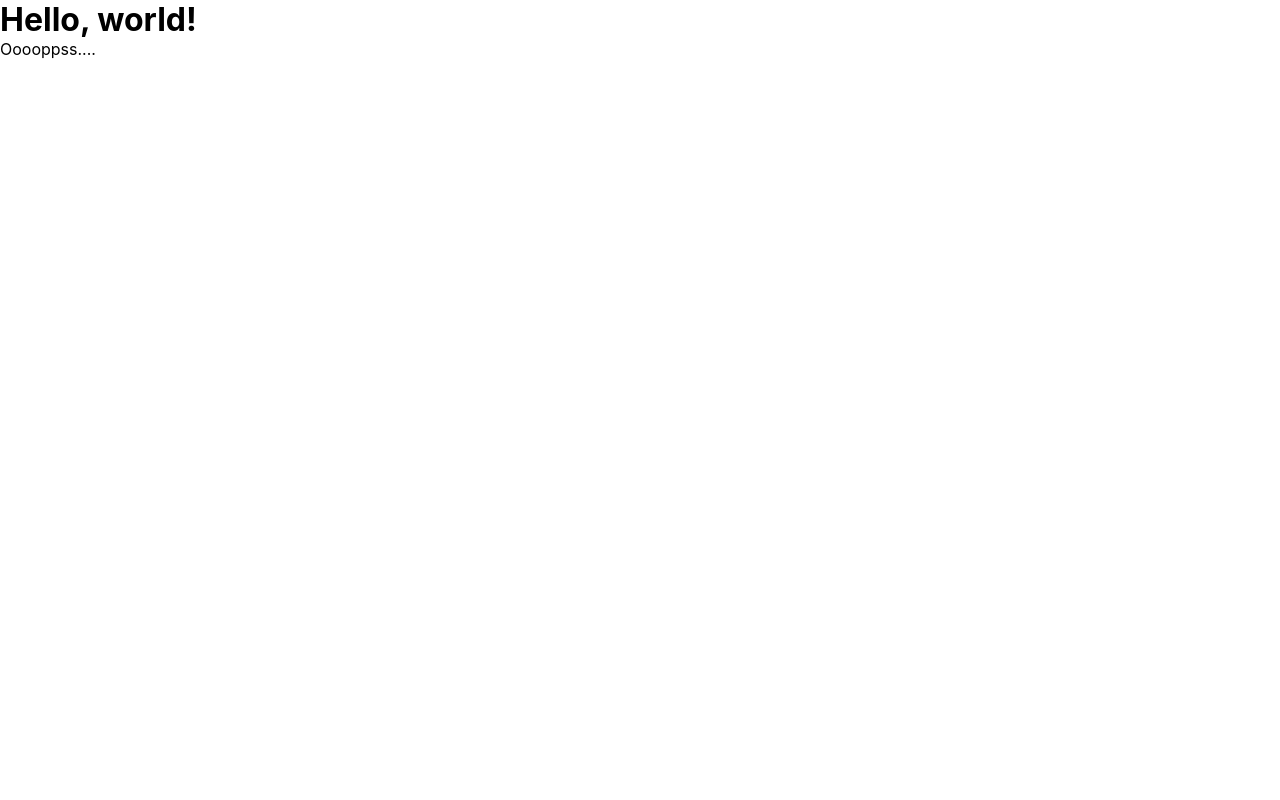
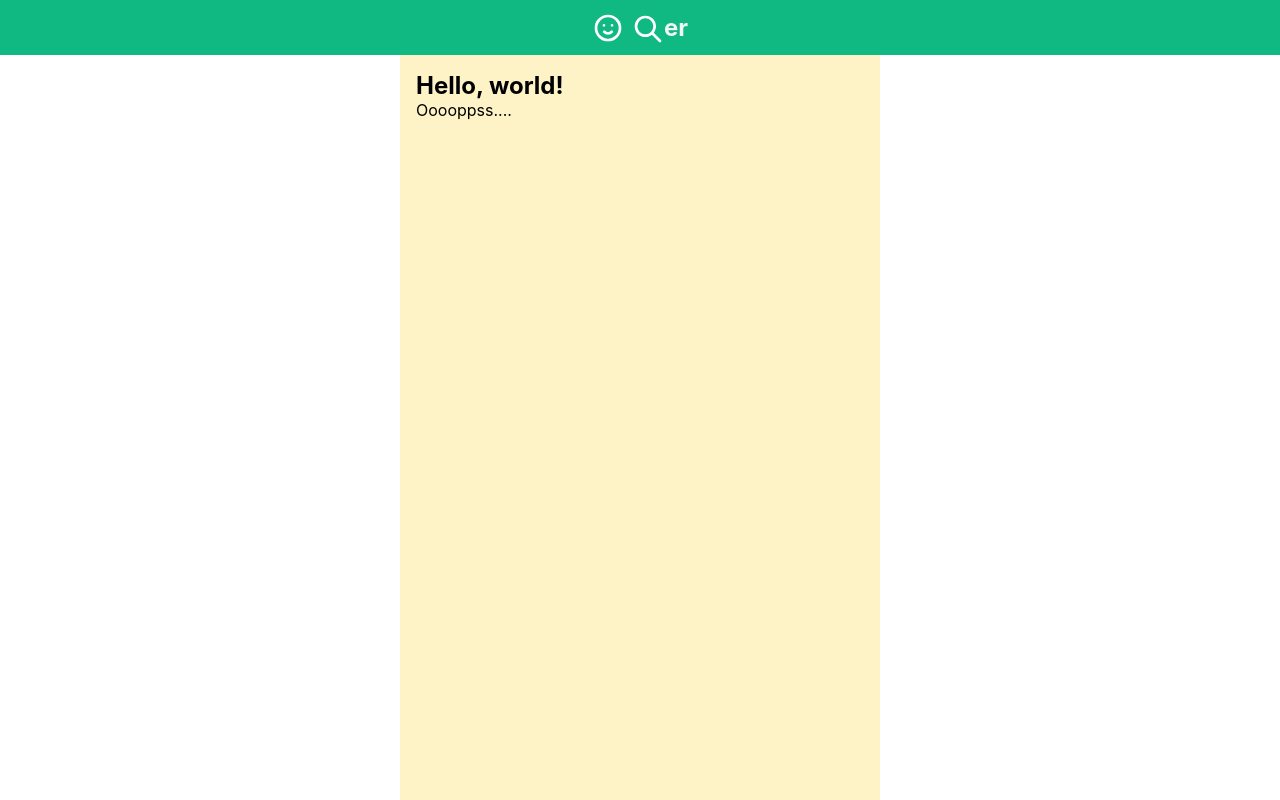
Before and after one commit to MRSA-ID/emoji-searcher, a React (Create React App) app: page / in a window 1280 px wide. Built offline with nearby package versions, Linux system fonts and the light colour scheme; no server answers.

Commit message:
add: create navbar and container components

```diff
--- a/src/App.js
+++ b/src/App.js
@@ -1,5 +1,7 @@
 import { useEffect, useState } from 'react';
 import axios from 'axios';
+import Navbar from './components/Navbar'
+import Container from './components/Container';
 
 function App() {
   const [emojisData, setEmojisData] = useState([])
@@ -12,8 +14,8 @@
       setLoading(true)
       try {
         const res = await axios.get('https://run.mocky.io/v3/5a982f64-218d-45d7-a380-ebe924d55631')
+
         setEmojisData(res.data)
-
         setLoading(false)
 
       } catch (error) {
@@ -27,12 +29,15 @@
   }, [])
 
   return (
-    <div>
-      <h1>Hello, world!</h1>
-      {loading && <p>Loading....</p>}
-      {error && <p>Ooooppss....</p>}
-      {emojisData.length > 0 && <p>Emojis data sukses!!!</p>}
-    </div>
+    <>
+      <Navbar />
+      <Container>
+        <h1>Hello, world!</h1>
+        {loading && <p>Loading....</p>}
+        {error && <p>Ooooppss....</p>}
+        {emojisData.length > 0 && <p>Emojis data sukses!!!</p>}
+      </Container>
+    </>
   );
 }
 
--- /dev/null
+++ b/src/components/Container/Container.module.css
@@ -0,0 +1,9 @@
+.container {
+  display: flex;
+  flex-direction: column;
+  min-height: calc(100vh - 55px);
+  max-width: 480px;
+  padding: 16px;
+  margin: 0 auto;
+  background-color: var(--main-container-color);
+}
--- /dev/null
+++ b/src/components/Container/index.jsx
@@ -0,0 +1,16 @@
+import React from 'react'
+import PropTypes from 'prop-types'
+import styles from './Container.module.css'
+
+const Container = ({ children }) => {
+  return (
+    <section className={styles.container}>
+      {children}
+    </section>
+  )
+}
+Container.propTypes = {
+  children: PropTypes.node
+}
+
+export default Container
--- /dev/null
+++ b/src/components/Navbar/Navbar.module.css
@@ -0,0 +1,20 @@
+.nav{
+  display: flex;
+  justify-content: center;
+  align-items: center;
+  text-align: center;
+  background-color: var(--main-background-color);
+  padding: 0 16px;
+  height: 55px;
+}
+
+.navTitle {
+  color: var(--secondary-font-color);
+  font-size: 24px;
+  font-weight: bold;
+}
+
+.navIcon{
+  width: 32px;
+  height: 32px;
+}
--- /dev/null
+++ b/src/components/Navbar/index.jsx
@@ -0,0 +1,16 @@
+import React from 'react'
+import styles from './Navbar.module.css'
+import searchIcon from '../../assets/search-icon.svg'
+import emojiIcon from '../../assets/emoji-icon.svg'
+
+const Navbar = () => {
+  return (
+    <nav className={styles.nav}>
+      <img style={{marginRight: 8}} className={styles.navIcon} src={emojiIcon} alt="emoji" />
+      <img style={{marginTop: 3}} className={styles.navIcon} src={searchIcon} alt="search" />
+      <span className={styles.navTitle}> er </span>
+    </nav>
+  )
+}
+
+export default Navbar
```
